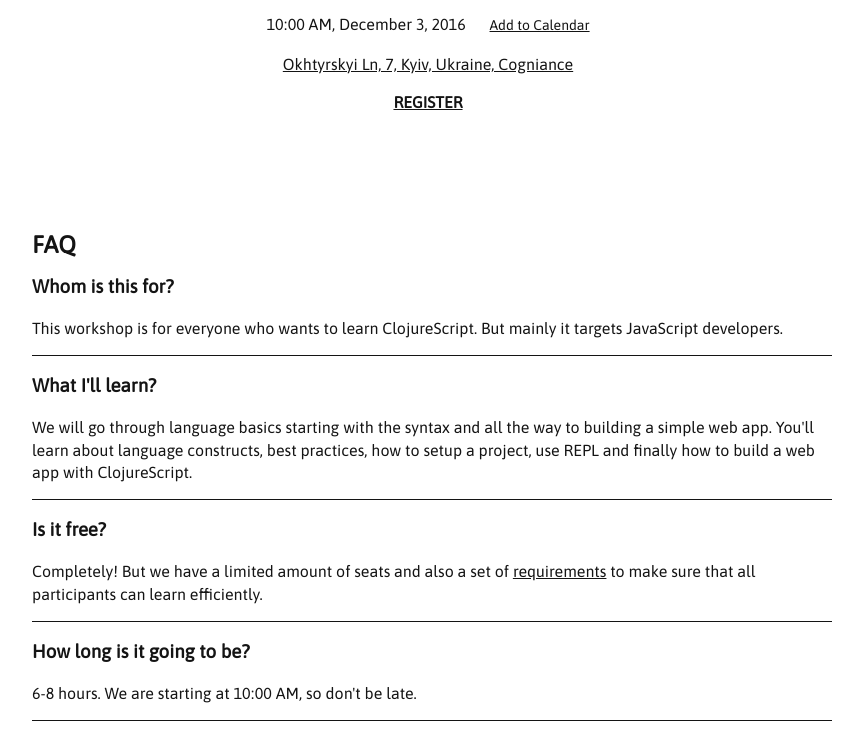
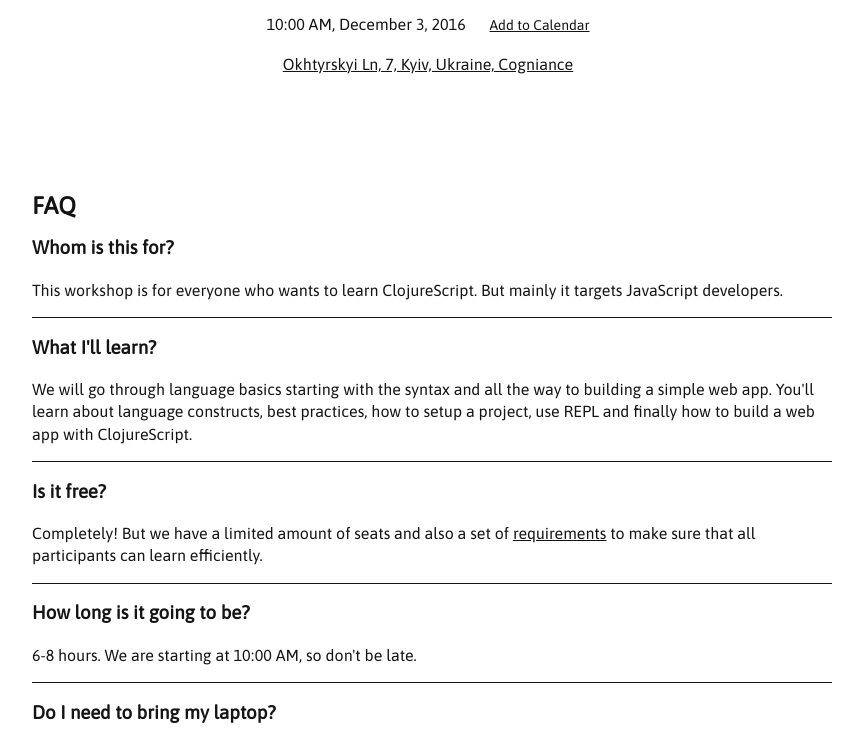
Before and after one commit to roman01la/clojurescript-workshop, a plain HTML site: page index.html in a window 1280 px wide. Shown: the part 60-797 px from the top of the page, without its empty margins (212-1075 px from the left). Drawn offline with Linux system fonts and the light colour scheme.

Commit message:
remove registration link

```diff
--- a/index.html
+++ b/index.html
@@ -25,7 +25,6 @@
       </span>
     </p>
     <p><a href="https://www.google.com/maps/place/Cogniance/@50.395123,30.4765283,17z/data=!4m13!1m7!3m6!1s0x40d4c8d909c92b8b:0x7d95f9b694f6c792!2sOkhtyrskyi+Ln,+7,+Kyiv,+Ukraine!3b1!8m2!3d50.395123!4d30.478717!3m4!1s0x0:0x13cad83c9e96a625!8m2!3d50.3963951!4d30.4776272">Okhtyrskyi Ln, 7, Kyiv, Ukraine, Cogniance</a></p>
-    <p><strong><a href="https://goo.gl/forms/dTrCO6KpVsmoBdM93">REGISTER</a></strong></p>
   </header>
 
   <main class="content">
```
